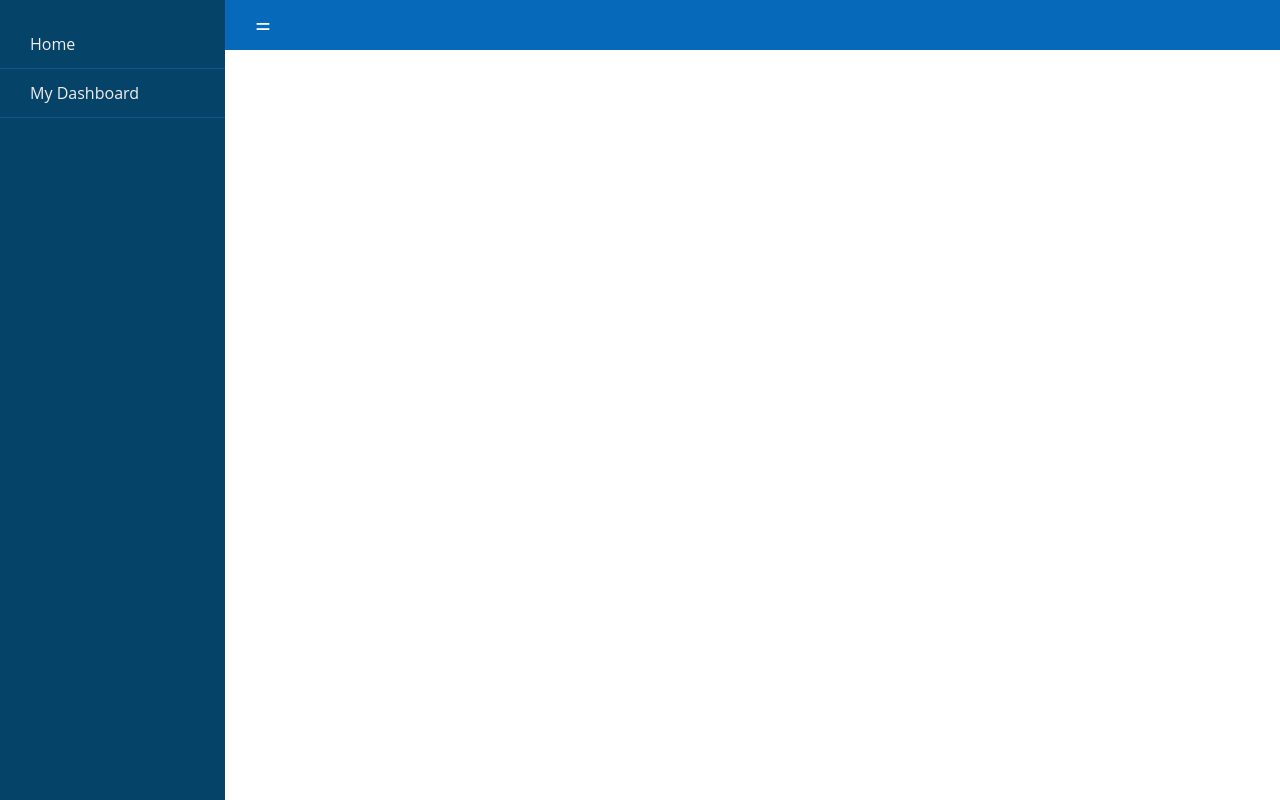
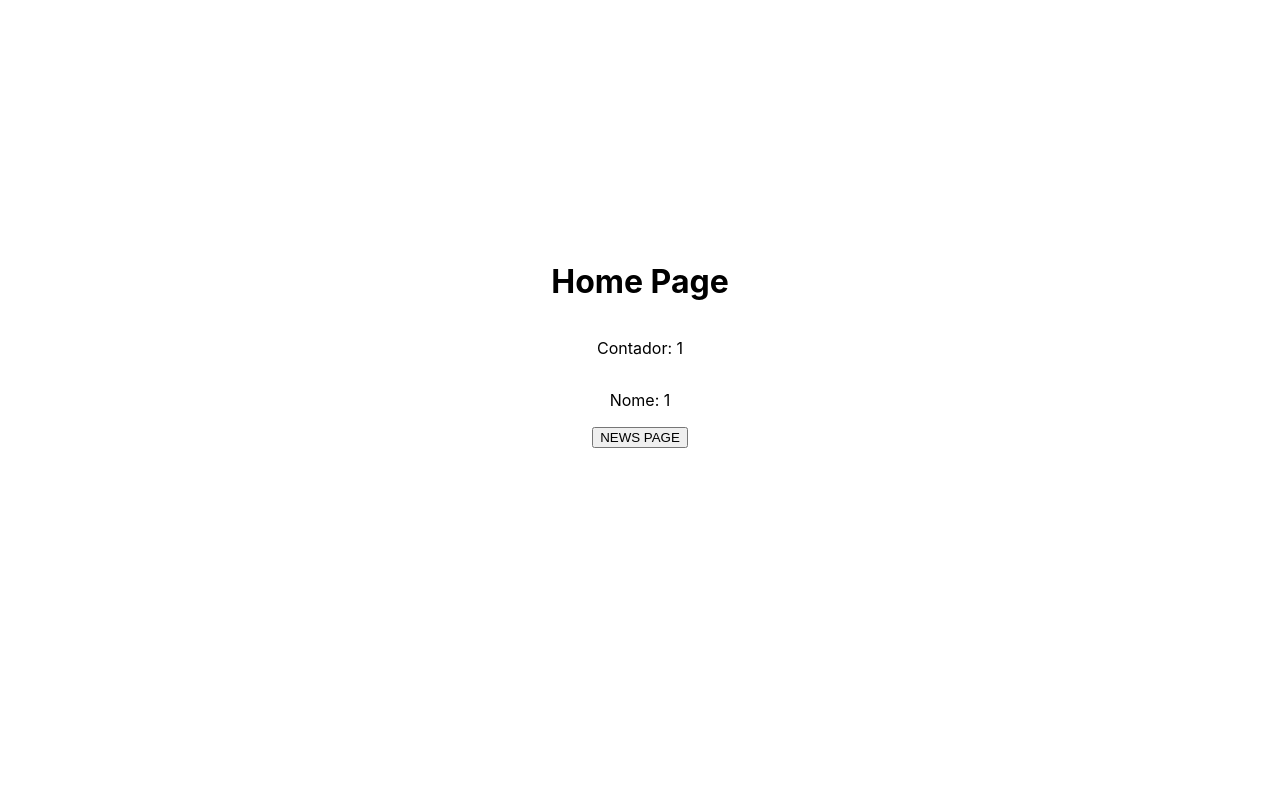
Before and after one commit to guilhermefernandesk/contador, a React (Create React App) app: page /home/1/1 in a window 1280 px wide. Built offline with nearby package versions, Linux system fonts and the light colour scheme.

Commit message:
Revert "Sidebar"
This reverts commit f4f69874abfc3348c1a1a993f888296cd5e0cdc2.

```diff
--- a/src/Pages/Home.jsx
+++ b/src/Pages/Home.jsx
@@ -1,63 +1,20 @@
 import React from "react";
 import { Link, useParams } from "react-router-dom";
 
-import '../components/Sidebar.css'
+
 
 function Home() {
   const { count } = useParams();
   const { name } = useParams();
 
-  const click = () => {
-    document.querySelector("body").classList.toggle("active");
-  };
-
-
   return (
-    <div>
-      <div class="wrapper"> {/*Top menu*/}
-        <div class="section">
-          <div class="top_navbar">
-            <div class="hamburger">
-              <a href="#">
-                <span onClick={click}>=</span>
-              </a>
-            </div>
-          </div>
-        </div>
-
-
-
-        <div class="sidebar"> {/*text e menu item*/}
-          <ul>
-
-            {/* item */}
-            <li>
-              <a href="#" class="active">
-                <span class="item">Home</span>
-              </a>
-            </li>
-            {/* ------ */}
-            <li>
-              <a href="#">
-                <span class="item">My Dashboard</span>
-              </a>
-            </li>
-
-          </ul>
-
-        </div>
-      </div>
-
-
-      <div>
+    <div className='App'>
       <h1>Home Page</h1>
       <p>Contador: {count} </p>
       <p>Nome: {name} </p>
       <Link to="/noticias">
         <button>NEWS PAGE</button>
       </Link>
-
-      </div>
     </div>
   );
 };
--- a/src/components/Sidebar.css
+++ /dev/null
@@ -1,80 +0,0 @@
-
-*{
-    list-style: none;
-    text-decoration: none;
-    margin: 0;
-    padding: 0;
-    box-sizing: border-box;
-    font-family: 'Open Sans', sans-serif;
-}
-.wrapper .sidebar{
-    background: rgb(5, 68, 104);
-    position: fixed;
-    top: 0;
-    left: 0;
-    width: 225px;
-    height: 100%;
-    padding: 20px 0;
-    transition: all 0.5s ease;
-}
-
-
-.wrapper .sidebar ul li a{
-    display: block;
-    padding: 13px 30px;
-    border-bottom: 1px solid #10558d;
-    color: rgb(241, 237, 237);
-    font-size: 16px;
-    position: relative;
-}
-
-
-/* .wrapper .sidebar ul li a:hover,
-.wrapper .sidebar ul li a.active{
-    color: #0c7db1;
-
-    background:white;
-    border-right: 2px solid rgb(5, 68, 104);
-}
-
-.wrapper .sidebar ul li a:hover .icon,
-.wrapper .sidebar ul li a.active .icon{
-    color: #0c7db1;
-}
-
-.wrapper .sidebar ul li a:hover:before,
-.wrapper .sidebar ul li a.active:before{
-    display: block;
-} */
-
-.wrapper .section{
-    width: calc(100% - 225px);
-    margin-left: 225px;
-    transition: all 0.5s ease;
-}
-
-.wrapper .section .top_navbar{
-    background: rgb(7, 105, 185);
-    height: 50px;
-    display: flex;
-    align-items: center;
-    padding: 0 30px;
-
-}
-
-.wrapper .section .top_navbar .hamburger a{
-    font-size: 28px;
-    color: #f4fbff;
-}
-
-.wrapper .section .top_navbar .hamburger a:hover{
-    color: #a2ecff;
-}
-body.active .wrapper .sidebar{
-    left: -225px;
-}
-
-body.active .wrapper .section{
-    margin-left: 0;
-    width: 100%;
-}
```
Lines whose indentation alone changed are shown as unchanged.
